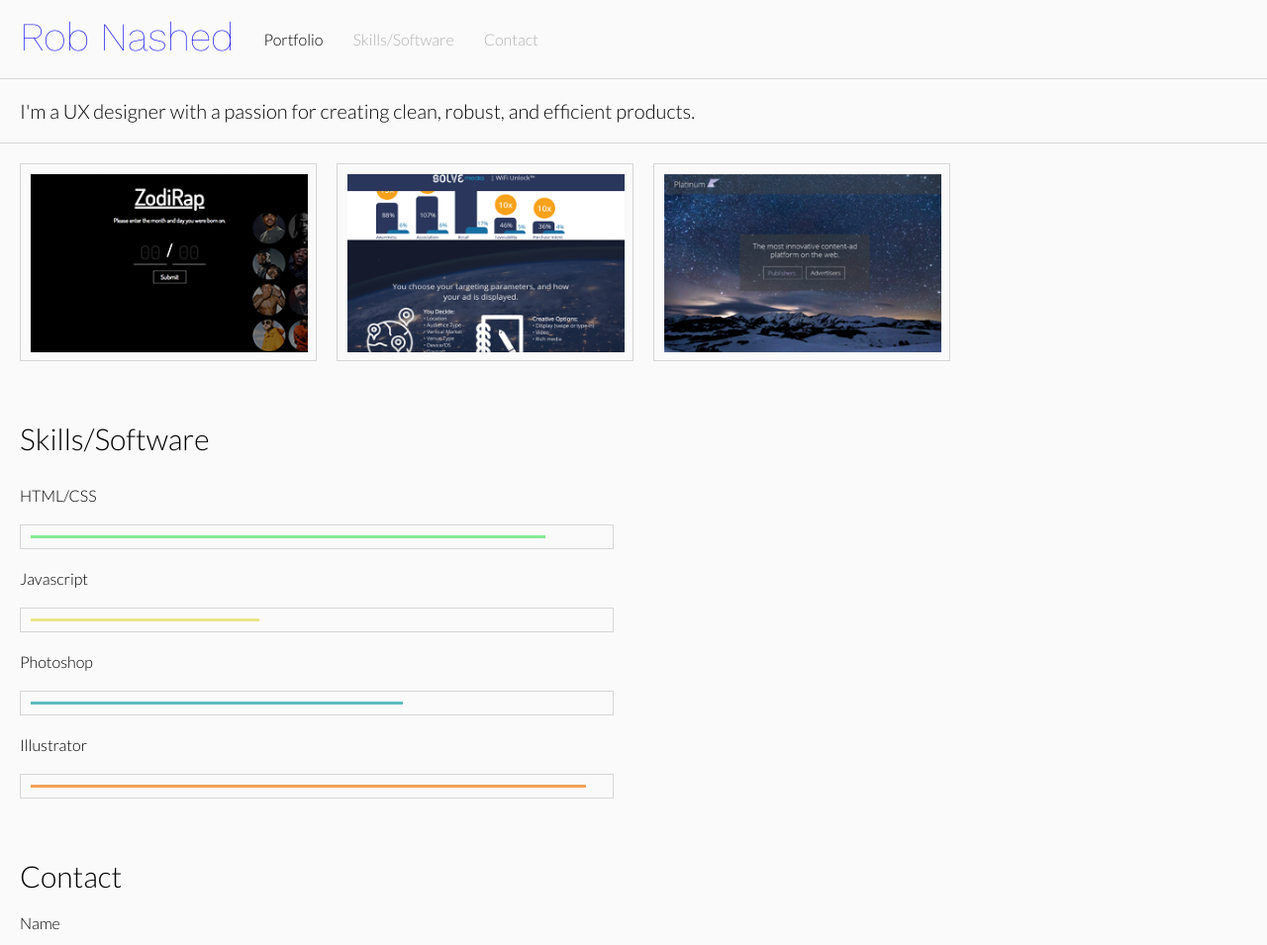
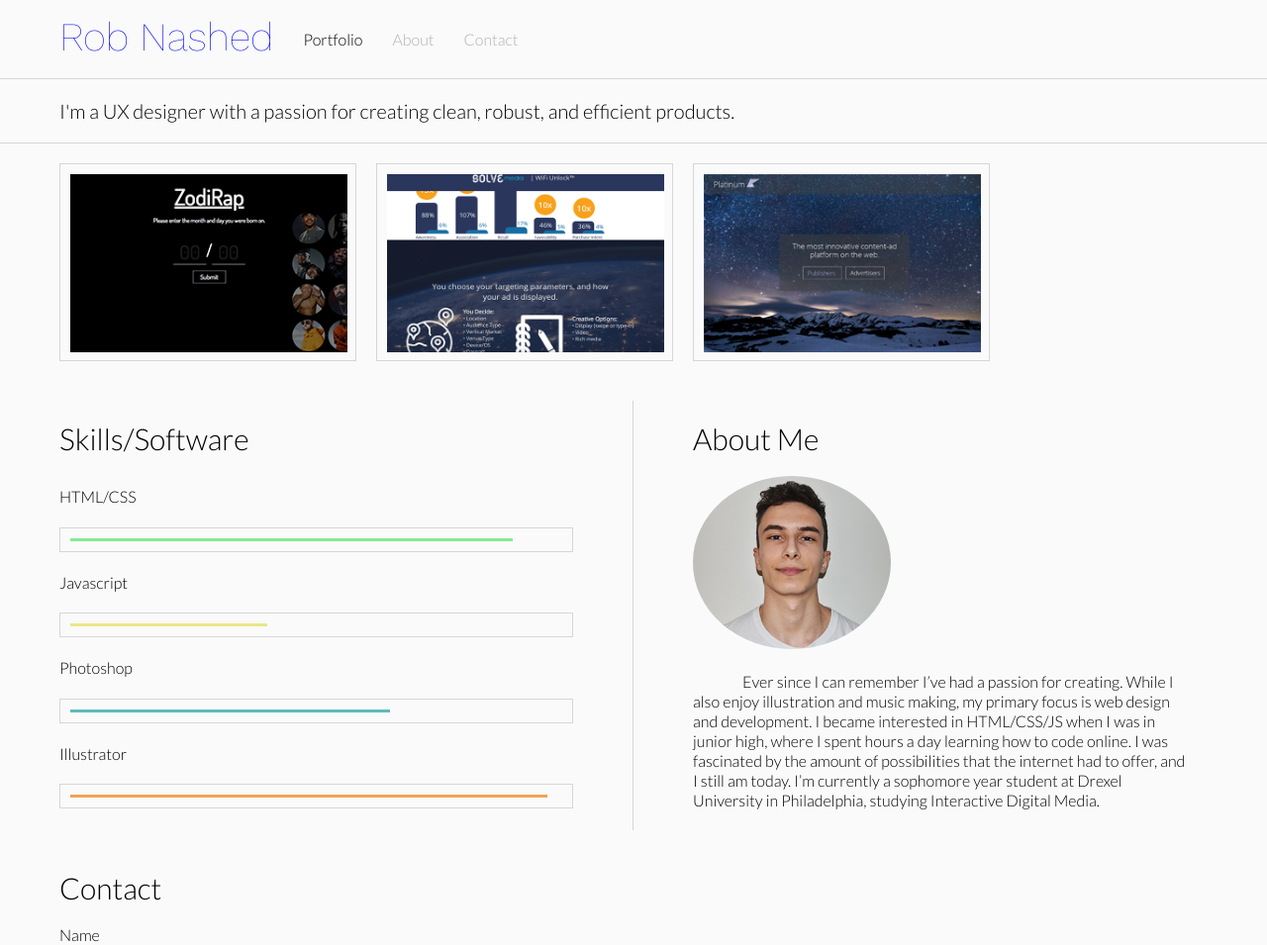
Before and after one commit to robnashed/IDM-222, a plain HTML site: page index.html in a window 1280 px wide. Shown: the top 955 px of the page at 99% size. Drawn offline with nearby package versions, Linux system fonts and the light colour scheme.

Commit message:
many changes
increased functionality, cleaner margins

```diff
--- a/css/style.css
+++ b/css/style.css
@@ -1,7 +1,5 @@
-
 @import url('https://fonts.googleapis.com/css?family=Lato:300');
 @import url('https://fonts.googleapis.com/css?family=Work+Sans:100');
-
 /*skill animation*/
 @keyframes skillLevel{
 	0%{
@@ -13,16 +11,15 @@
 	100%{
 		transform: scaleX(1);
 	}
-
 }
-
-* { box-sizing: border-box; }
+* {
+	box-sizing: border-box;
+}
 body{
 	padding:0;
 	margin:0;
 	font-family: 'Lato', sans-serif;
 	background: rgb(250, 250, 250);
-
 }
 .container{
 	display: flex;
@@ -31,17 +28,13 @@ body{
 }
 .container > * {
 	padding: 10px;
-
 }
-
 .header{
 	border-bottom: 1px solid rgb(214, 214, 214);
-
 }
 .logo{
 	font-size:40px;
 	line-height: 36px;
-
 	font-family: 'Work Sans', sans-serif;
 	font-weight: 500;
 }
@@ -49,7 +42,7 @@ body{
 	text-decoration: none;
 }
 .logo a:visited{
-    text-decoration:  none;
+	text-decoration: none;
 	color: black;
 }
 .navItem a{
@@ -63,28 +56,24 @@ body{
 .nav a.active{
 	color: black;
 }
-.bio{
+.desc{
 	width:100%;
 	border-bottom: 1px solid rgb(214, 214, 214);
 	font-size:20px;
 	text-align: center;
 	font-weight: 300;
-
 }
 .portfolio{
 	width:100%;
 	max-height:240px;
 	overflow: hidden;
 	transition: .75s;
-
 }
-
 .portfolioObject{
 	width:300px;
 	height:200px;
 	border:1px solid rgb(214, 214, 214);
 	margin: 10px;
-
 }
 .portfolioObject img{
 	width: 280px;
@@ -98,7 +87,6 @@ body{
 	max-height: 2000px;
 	background: rgb(56, 56, 56);
 }
-
 .viewMoreButton{
 	border: none;
 	background: none;
@@ -109,14 +97,17 @@ body{
 	font-weight:300;
 	display:block;
 }
-
 .viewMoreButton:hover{
 	color: black;
 	cursor: pointer;
 }
-.viewMoreButton:focus {outline:none;}
+.viewMoreButton:focus {
+	outline:none;
+}
 .skills{
 	margin-bottom:20px;
+	padding-left: 50px;
+	padding-right: 50px;
 }
 .skillTitle{
 	font-size:30px;
@@ -128,7 +119,6 @@ body{
 .skillLabel{
 	padding-left:10px;
 }
-
 .skill{
 	width: 100%;
 	height: 25px;
@@ -142,14 +132,10 @@ body{
 	transform-origin: 0% 0%;
 	animation: skillLevel ease-in-out 4s ;
 }
-
-
-
 .HTML{
 	background-color: rgb(135, 233, 148);
 	width:90%;
 }
-
 .JS{
 	background-color: rgb(233, 231, 135);
 	width:40%;
@@ -157,9 +143,7 @@ body{
 .PS{
 	background-color: rgb(93, 187, 190);
 	width:65%;
-
 }
-
 .AI{
 	background-color: rgb(241, 162, 88);
 	width:97%;
@@ -173,16 +157,18 @@ body{
 	font-weight: 400;
 	padding: 10px;
 	width:100%;
-
 }
 .inputLabel{
 	width:100%;
 }
 .inputBox{
 	margin: 10px;
-    width: 300px;
+	width: 80%;
+	font-size: 14px;
 }
-
+.messageBox{
+	height:200px;
+}
 .contactButton{
 	margin-top: 15px;
 	background: none;
@@ -196,6 +182,27 @@ body{
 	color: white;
 	transition: .7s;
 }
+.about{
+	margin-bottom: 20px;
+}
+.aboutTitle{
+	font-size:30px;
+	font-weight: 400;
+}
+.aboutImg{
+	width:100%;
+	text-align: center;
+}
+.meImg{
+	border-radius: 50%;
+	width:200px;
+}
+.aboutText{
+	width: 90%;
+	line-height: 20px;
+    margin: 0 50px;
+    text-indent: 50px;
+}
 footer{
 	text-align: center;
 	width:100%;
@@ -205,19 +212,16 @@ footer{
 	.container{
 		justify-content: center;
 		width:100%;
-
 	}
 	.header{
 		margin-top:25px;
 	}
 	.skills{
 		width: 100%;
-
 	}
 	.skillTitle{
 		text-align: center;
 	}
-
 }
 @media all and (min-width: 640px){
 	.container{
@@ -228,25 +232,53 @@ footer{
 	}
 	.header{
 		margin-top:0;
+		padding-left: 50px;
+	}
+	.desc{
+		padding-left: 50px;
+	}
+	.portfolio{
+		padding-left: 50px;
 	}
 	.viewMoreButton{
 		display: none;
 	}
 	.skills{
 		width:50%;
+		border-right: 1px solid rgb(214,214,214);
+		/* border-bottom: 1px solid rgb(214, 214, 214);
+		*/
 	}
 	.skillTitle{
 		text-align: left;
 	}
+	.about{
+		width:50%;
+		padding-left:50px;
+	}
+	.aboutText{
+		margin: 0 0;
+	}
+	.aboutImg{
+		text-align: left;
+		width: 100%;
+		margin-top: -150px;
+	}
+	.meImg{
+		margin-top: 150px;
+	}
 	.contact{
 		justify-content: flex-start;
+		width:50%;
+		padding-left: 50px;
 	}
 	.contactTitle{
 		text-align: left;
 	}
 	.inputLabel{
-
 		text-align: left;
     }
-
+    .inputBox{
+        width: 100%;
     }
+}
--- a/index.html
+++ b/index.html
@@ -15,21 +15,21 @@
         <div class="header container">
             <div class="logo"><a href="index.html">Rob Nashed</a></div>
                 <div class="nav container">
-                    <div class="navItem"><a class="active"href="#">Portfolio</a></div>
-                    <div class="navItem"><a href="#skills">Skills/Software</a></div>
-                    <div class="navItem"><a href="#contact">Contact</a></div>
+                    <div class="navItem"><a id="portfolioButton" class="active" href="#">Portfolio</a></div>
+                    <div class="navItem"><a id="aboutButton" href="#skills">About</a></div>
+                    <div class="navItem"><a id="contactButton" href="#contact">Contact</a></div>
                 </div>
 
         </div>
-        <div class="bio container">
-            <div class="bioWrapper">
+        <div class="desc container">
+            <div class="descWrapper">
                 I'm a UX designer with a passion for creating clean, robust, and efficient products.
             </div>
         </div>
         <div id="portfolioSection" class="portfolio container">
-            <a class="portfolioObject" href="https://robnashed.github.io/zodirap/" target="_blank"><img src="img/zodirap-icon.png"/></a>
-            <a class="portfolioObject" href="http://wifi.solvemedia.com/" target="_blank"><img src="img/wifi-solve.png"/></a>
-            <a class="portfolioObject" href="https://platinumnative.com/"target="_blank"><img src="img/platinum-icon.png"/></a>
+            <a class="portfolioObject" href="https://robnashed.github.io/zodirap/" target="_blank"><img alt="zodirap" src="img/zodirap-icon.png"/></a>
+            <a class="portfolioObject" href="http://wifi.solvemedia.com/" target="_blank"><img alt="wifi.solvemedia" src="img/wifi-solve.png"/></a>
+            <a class="portfolioObject" href="https://platinumnative.com/" target="_blank"><img alt="platinum native" src="img/platinum-icon.png"/></a>
 
 
         </div>
@@ -46,17 +46,42 @@
                 <div class="skillLabel">Photoshop</div><div class="skill"><div class="insideSkill PS"></div></div>
                 <div class="skillLabel">Illustrator</div><div class="skill"><div class="insideSkill AI"></div></div>
             </div>
+
+            <div class="about container">
+                    <div class="aboutTitle">About Me</div>
+                    <div class="aboutImg">
+                        <img class="meImg" alt="a picture of me" src="img/headshot.jpg" />
+                    </div>
+                    <div class="aboutText">Ever since I can remember
+                        I’ve had a passion for creating.
+                        While I also enjoy illustration and music making,
+                        my primary focus is web design and development.
+                        I became interested in HTML/CSS/JS when I was in junior
+                        high, where I spent hours a day learning
+                        how to code online. I was fascinated by the amount of
+                        possibilities that the internet had to offer, and I
+                        still am today. I’m currently a sophomore year
+                        student at Drexel University in Philadelphia, studying Interactive
+                        Digital Media.  </div>
+                </div>
             <div class="contact container" id="contact">
                 <div class="contactTitle">Contact</div>
                     <div class="inputLabel">Name</div><input type="text" class="inputBox" />
-                    <div class="inputLabel">Message</div><input type="text" class="inputBox" />
+                    <div class="inputLabel">Message</div><textarea class="inputBox messageBox"></textarea>
                     <div class="container"><button type="submit" class="contactButton">Send Message</button></div>
                     <div class="orEmailMe">Or email me at robertonashed@gmail.com</div>
 
             </div>
 
+
             <footer>Rob Nashed 2018</footer>
     </div>
+
+    <script
+  src="https://code.jquery.com/jquery-3.3.1.min.js"
+  integrity="sha256-FgpCb/KJQlLNfOu91ta32o/NMZxltwRo8QtmkMRdAu8="
+  crossorigin="anonymous"></script>
+
 
     <script src="js/main.js"></script>
 
--- a/js/main.js
+++ b/js/main.js
@@ -12,7 +12,6 @@ var upArrow = '<i class="fa fa-angle-up"></i>'
         isBoxOpen = true;
     }
 
-
     if (isBoxOpen == true){
         document.getElementById("viewMoreButton").innerHTML = "View Less " + upArrow;
 
@@ -21,3 +20,9 @@ var upArrow = '<i class="fa fa-angle-up"></i>'
     }
 
 }
+
+$("#aboutbutton").click(function() {
+    $('html, body').animate({
+        scrollTop: $("#skills").offset().top
+    }, 2000);
+});
```
Also changed, not shown: img/headshot.jpg (added). Lines whose indentation alone changed are shown as unchanged.
